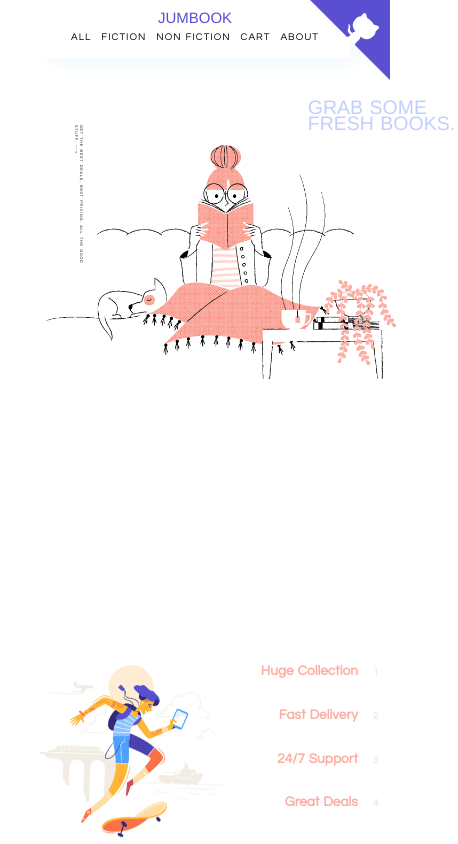
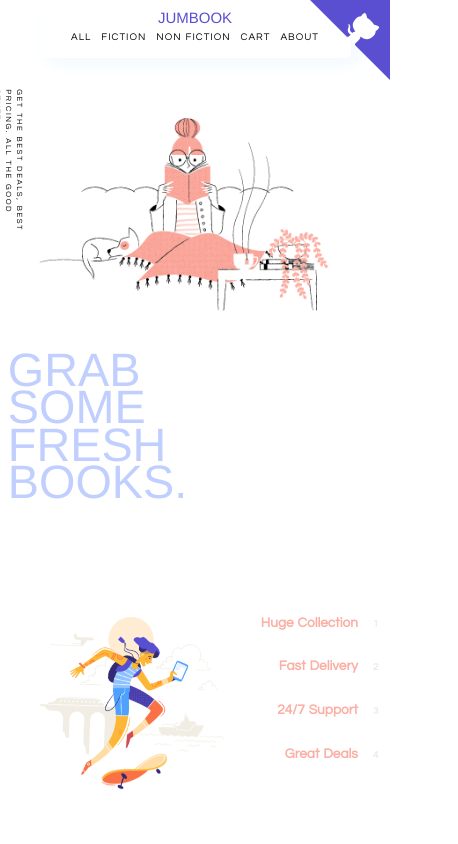
Before and after one commit to nfuad/jumbook, a Nuxt app: page / in a window 390 px wide. Shown: the top 844 px of the page, 458 px wide, since content can reach past the window. Built offline with nearby package versions, Linux system fonts and the light colour scheme.

Commit message:
Add more responsiveness

```diff
--- a/components/AppFeaturedProducts.vue
+++ b/components/AppFeaturedProducts.vue
@@ -90,7 +90,6 @@ h2 span:after {
 @media screen and (max-width: 699px) {
   .featureditems {
     width: 83vw;
-    margin-left: 5vw;
     div {
       padding: 10px 20px;
       margin-bottom: 10px;
--- a/components/AppTextlockup.vue
+++ b/components/AppTextlockup.vue
@@ -1,32 +1,23 @@
 <template>
   <div class="textlockup">
     <div class="img">
-      <slot name="img">
-        <img src="/reading.png" alt="shoe" />
-      </slot>
+      <img src="/reading.png" alt="shoe" />
+    </div>
+    <div class="details">
+      Get the best deals, best pricing. All the good stuff. --->
     </div>
     <div class="heading">
-      <slot name="heading">Grab some fresh books.</slot>
-    </div>
-    <div class="details">
-      <slot name="details"
-        >Get the best deals, best pricing. All the good stuff. --->
-      </slot>
+      Grab some fresh books.
     </div>
   </div>
 </template>
 
 <style lang="scss" scoped>
 .textlockup {
-  margin-top: 75px;
-  display: grid;
-  grid-template-columns: repeat(3, minmax(150px, 1fr));
-  grid-template-rows: repeat(3, minmax(150px, 1fr));
-  grid-column-gap: 0px;
-  grid-row-gap: 0px;
+  position: relative;
 
   .heading {
-    grid-area: 1 / 3 / 3 / -1;
+    width: 50%;
     font-size: 20vmin;
     color: #c1cfff;
     text-transform: uppercase;
@@ -35,17 +26,22 @@
   }
 
   .details {
-    grid-area: 1/1;
     font-size: 2vmin;
     letter-spacing: 0.2em;
     text-transform: uppercase;
     transform: rotate(90deg) translateX(-50px);
     transform-origin: 0;
+    position: absolute;
+    top: 10%;
+    left: 0;
+    width: 40%;
   }
 
   .img {
-    max-width: 950px;
-    grid-area: 1 / 1 / -1 / -1;
+    max-width: 1000px;
+    margin-left: auto;
+    margin-right: 0;
+    margin-top: -5%;
 
     img {
       width: 95%;
@@ -58,37 +54,6 @@
     .heading {
       font-size: 12vmin;
     }
-
-    .details {
-      font-size: 1.2vmin;
-    }
-  }
-}
-
-@media screen and (max-width: 950px) {
-  .textlockup {
-    .heading {
-      font-size: 10vmin;
-    }
-    .details {
-      font-size: 1vmin;
-    }
-  }
-}
-
-@media screen and (max-width: 750px) {
-  .textlockup {
-    .heading {
-      font-size: 8vmin;
-    }
-  }
-}
-
-@media screen and (max-width: 550px) {
-  .textlockup {
-    .heading {
-      font-size: 5vmin;
-    }
   }
 }
 </style>
```
